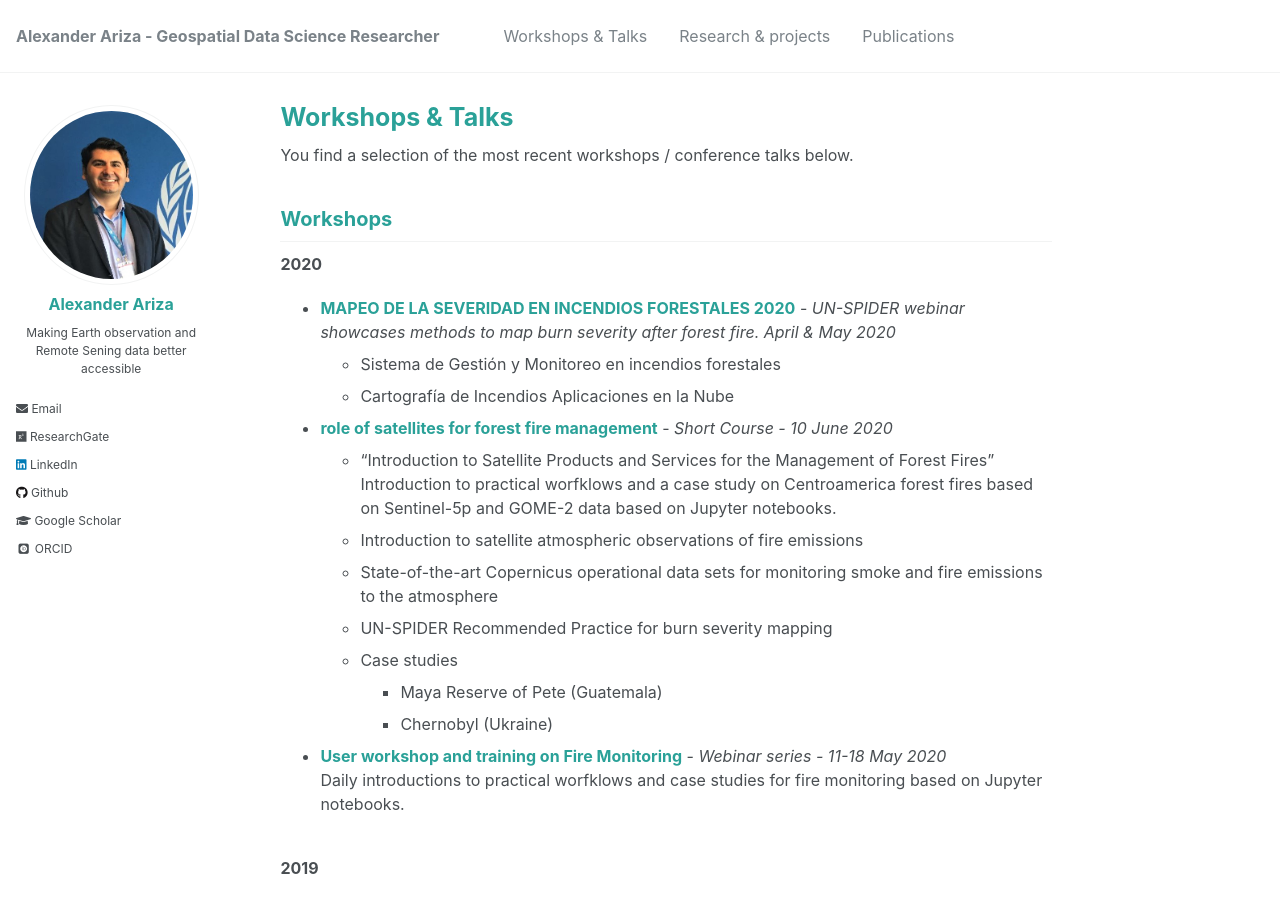
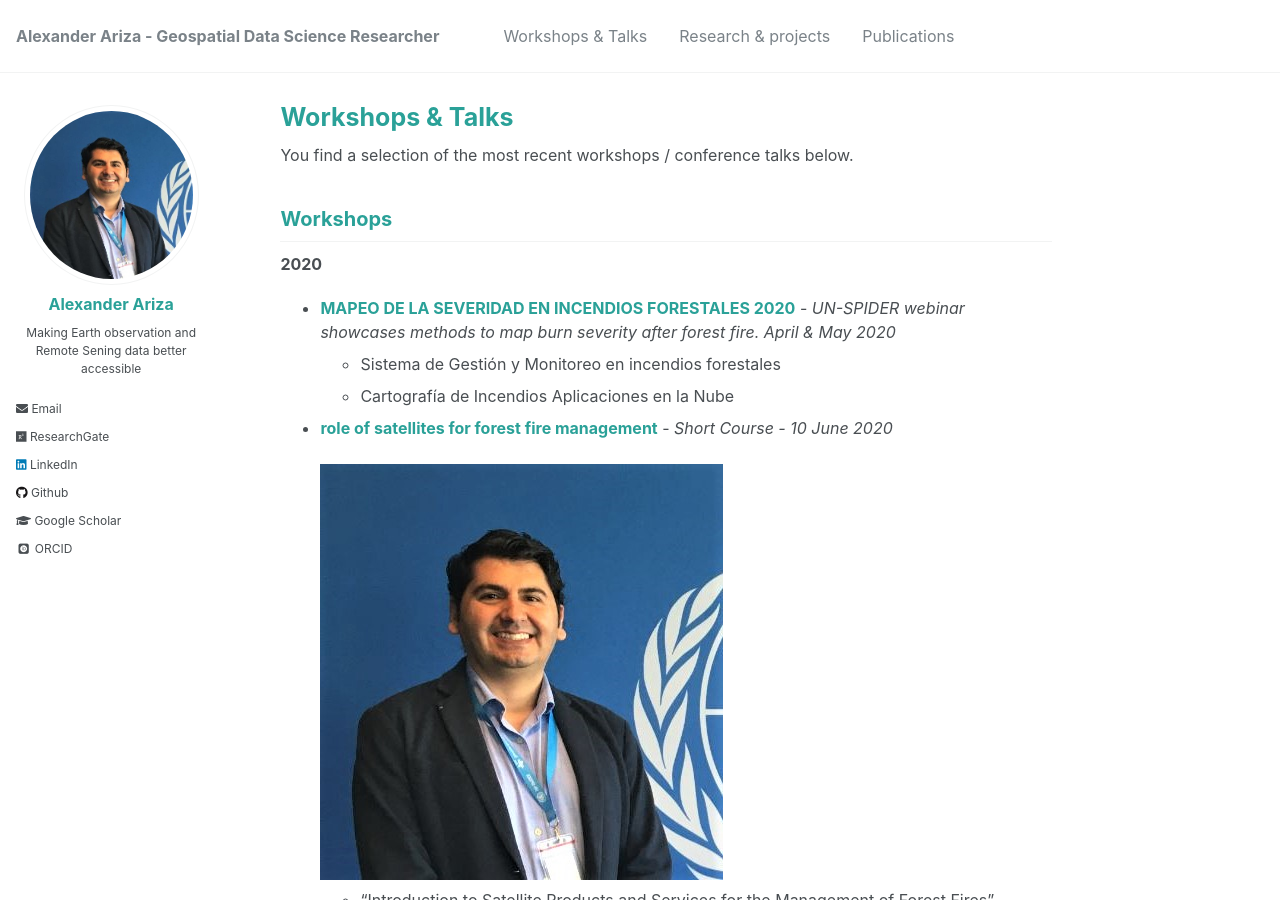
Before and after one commit to Alexanderariza/alexanderariza.github.io, a Jekyll site: the page built from _pages/talks.md, in a window 1280 px wide and 900 px high. Built offline with Jekyll 4.4.1, drawn with Linux system fonts in a browser that asks for light colours; some web fonts are replaced.

Commit message:
Update talks.md

```diff
--- a/_pages/talks.md
+++ b/_pages/talks.md
@@ -15,7 +15,7 @@
   - Sistema de Gestión y Monitoreo en incendios forestales <br>
   - Cartografía de Incendios Aplicaciones en la Nube<br>
 
-- **<a href='http://www.un-spider.org/news-and-events/news/un-spider-conduct-webinar-role-satellites-forest-fire-management' target='_blank'>role of satellites for forest fire management</a>** - *Short Course - 10 June 2020*<br>
+- **<a href='http://www.un-spider.org/news-and-events/news/un-spider-conduct-webinar-role-satellites-forest-fire-management' target='_blank'>role of satellites for forest fire management</a>** - *Short Course - 10 June 2020*<br><br/><img src='/images/logo.png'>
   - “Introduction to Satellite Products and Services for the Management of Forest Fires”<br>
 Introduction to practical worfklows and a case study on Centroamerica forest fires based on Sentinel-5p and GOME-2 data based on Jupyter notebooks.<br>
   - Introduction to satellite atmospheric observations of fire emissions<br>
@@ -27,6 +27,8 @@
 
 - **<a href='https://training.eumetsat.int/course/view.php?id=360' target='_blank'>User workshop and training on Fire Monitoring</a>** - *Webinar series - 11-18 May 2020*<br>
 Daily introductions to practical worfklows and case studies for fire monitoring based on Jupyter notebooks.<br><br>
+
+
 
 **2019**
 - <a href="https://atmostraining.info/" target="_blank">Accessing and processing atmospheric composition data with Python and Jupyter notebooks</a><br>*First Joint Training Course on Atmospheric Composition - Cluj-Napoca, Romania - 4-8 November 2019*<br>Two practical sessions introduced course participants to different types of atmospheric composition data from AC-SAF, Sentinel-5P and CAMS and gave hands-on examples how the data can be handled, processed and visualized with Python and Jupyter Notebooks.<br><br>
```
